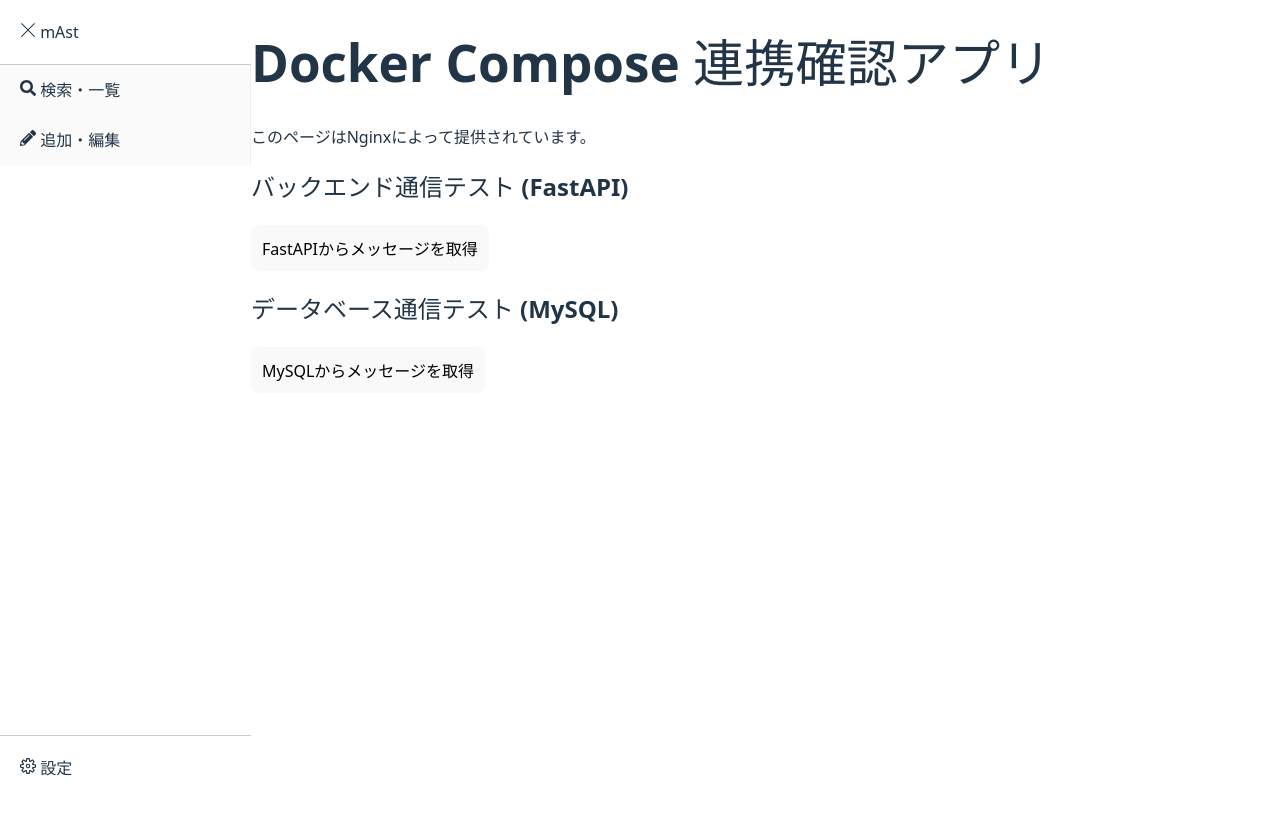
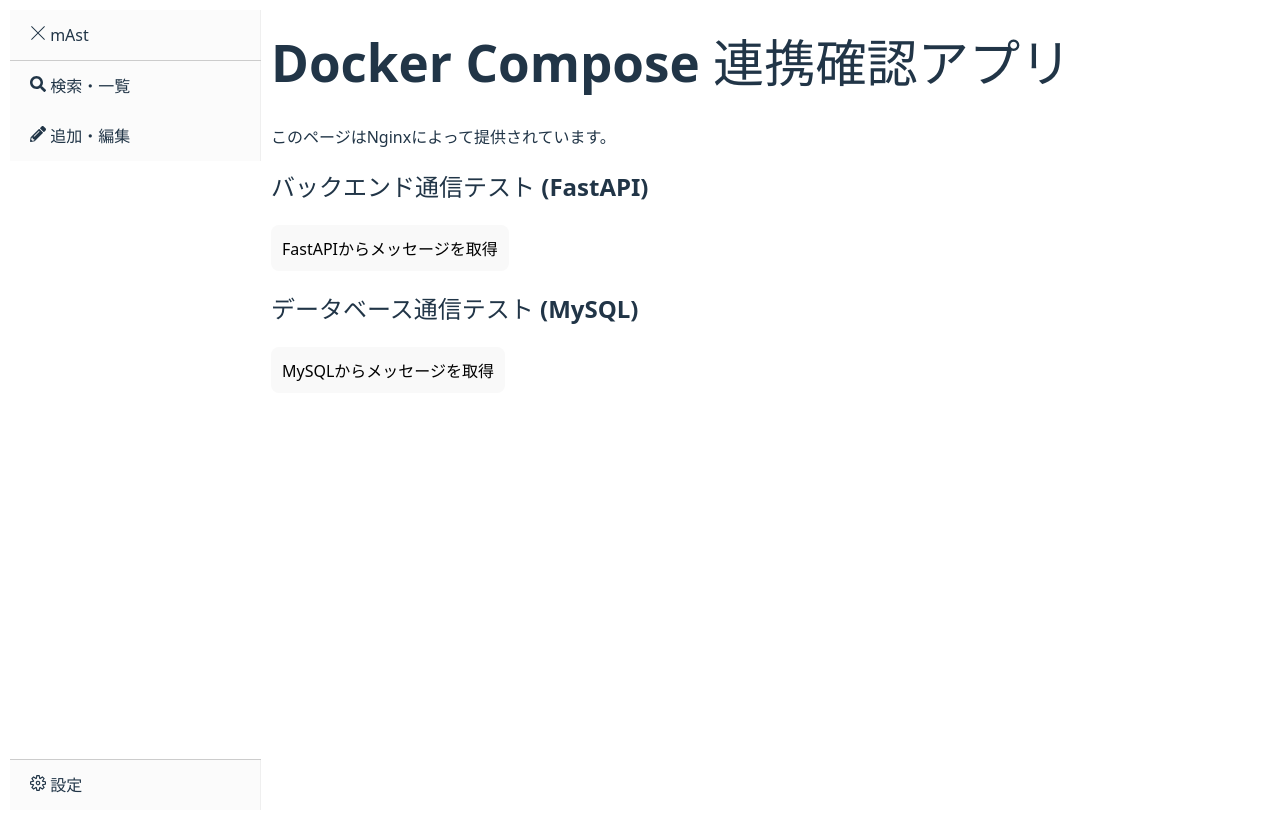
Before and after one commit to study-basic-hackathon/mAst, a React (Vite) app in the folder frontend/: page / in a window 1280 px wide. Built offline with nearby package versions, Linux system fonts and the light colour scheme.

Commit message:
アイコン配置がそろうように修正

```diff
--- a/frontend/src/App.jsx
+++ b/frontend/src/App.jsx
@@ -56,14 +56,15 @@
     <div className="App" style={{ display: 'flex', height: '100vh' }}>
 
       {/* サイドバー */}
-      <div className="sidebar" style={{display: 'flex', flexDirection: 'column', height: '100%'}}>
-        {/* TODO:ホバー時、背景色を変える */}
-        <div className='sidebar_header' style={{ padding: '10px', borderBottom: '1px solid #ccc' }}>
-          <div className='sidebar_toggle' onClick={toggleSidebar} style={{width: '100%', padding: '10px', textAlign: 'left', fontSize: '16px', cursor: 'pointer' }}>
-            {sidebarCollapsed ? <TfiMenu/> : <><TfiClose/> mAst</> }
-          </div>
+      <div className="sidebar" style={{display: 'flex', padding: '10px', flexDirection: 'column', height: '100%'}}>
+        <div className='sidebar_header' style={{ borderBottom: '1px solid #ccc' }}>
+          <Sidebar collapsed={sidebarCollapsed}>
+            <Menu>
+              <MenuItem onClick={toggleSidebar}>{sidebarCollapsed ? <TfiMenu/> : <><TfiClose/> mAst</> }</MenuItem>
+            </Menu>
+          </Sidebar>
         </div>
-        <div className="sidebar_body" style={{ flex: 1, overflowY: 'auto' }}>
+        <div className="sidebar_body">
           <Sidebar collapsed={sidebarCollapsed}>
             <Menu>
               <MenuItem><FaSearch /> {sidebarCollapsed ? "" : "検索・一覧"}</MenuItem>
@@ -72,10 +73,12 @@
           </Sidebar>
         </div>
         {/* TODO:ホバー時、背景色を変える */}
-        <div className="sidebar_footer" style={{ padding: '10px', borderTop: '1px solid #ccc', marginTop: 'auto' }}>
-          <div style={{width: '100%', padding: '10px', fontSize: '16px', textAlign: 'left', cursor: 'pointer' }}>
-            <VscSettingsGear/> {sidebarCollapsed ? "" : "設定"}
-          </div>
+        <div className="sidebar_footer" style={{ borderTop: '1px solid #ccc', marginTop: 'auto' }}>
+          <Sidebar collapsed={sidebarCollapsed}>
+            <Menu>
+              <MenuItem><VscSettingsGear/> {sidebarCollapsed ? "" : "設定"}</MenuItem>
+            </Menu>
+          </Sidebar>
         </div>
       </div>
       {/* メインコンテンツ */}
```
